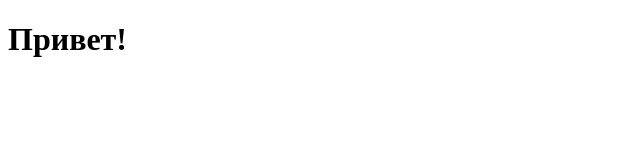
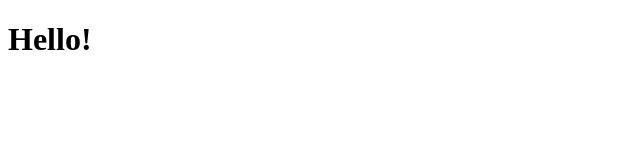
Before and after one commit to Psihosomatika/week5flex, a plain HTML site: page index.html in a window 1280 px wide. Shown: the full height of the page, 0-640 px from the left. Drawn offline with Linux system fonts and the light colour scheme.

Commit message:
Update index.html hello!

```diff
--- a/index.html
+++ b/index.html
@@ -9,7 +9,7 @@
 </head>
 
 <body>
-  <h1>Привет!</h1>
+  <h1>Hello!</h1>
 </body>
 
 </html>
```
